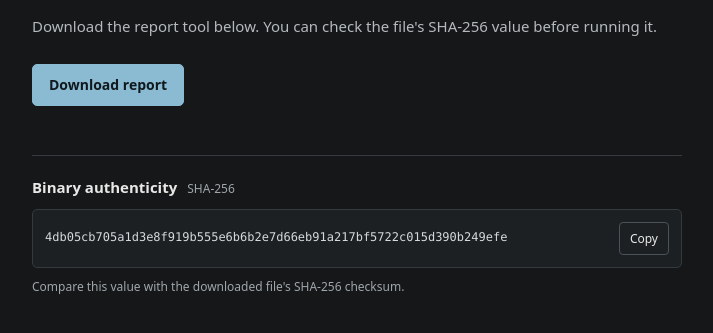
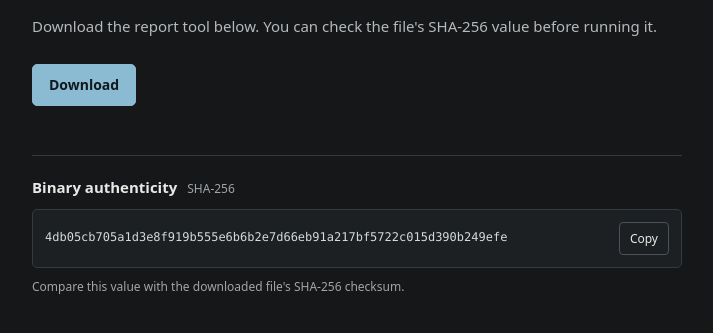
Before and after one commit to openbyte-yt/WindowsReportGenerator, a plain HTML site: page index.html in a window 1280 px wide. Shown: the part 201-534 px from the top of the page, without its empty margins (283-996 px from the left). Drawn offline with Linux system fonts and the light colour scheme.

Commit message:
Update download link for report tool

```diff
--- a/index.html
+++ b/index.html
@@ -164,7 +164,7 @@
     <h1>Get Instance report of your Windows 10/11 Computer</h1>
     <p class="description">Download the report tool below. You can check the file's SHA-256 value before running it.</p>
 
-    <a class="download" id="download-link" href="#">Download report</a>
+    <a class="download" id="download-link" href="https://github.com/openbyte-yt/WindowsReportGenerator/blob/main/PCDiag.exe">Download</a>
 
     <section class="checksum" aria-labelledby="checksum-title">
       <div class="checksum-heading">
```
